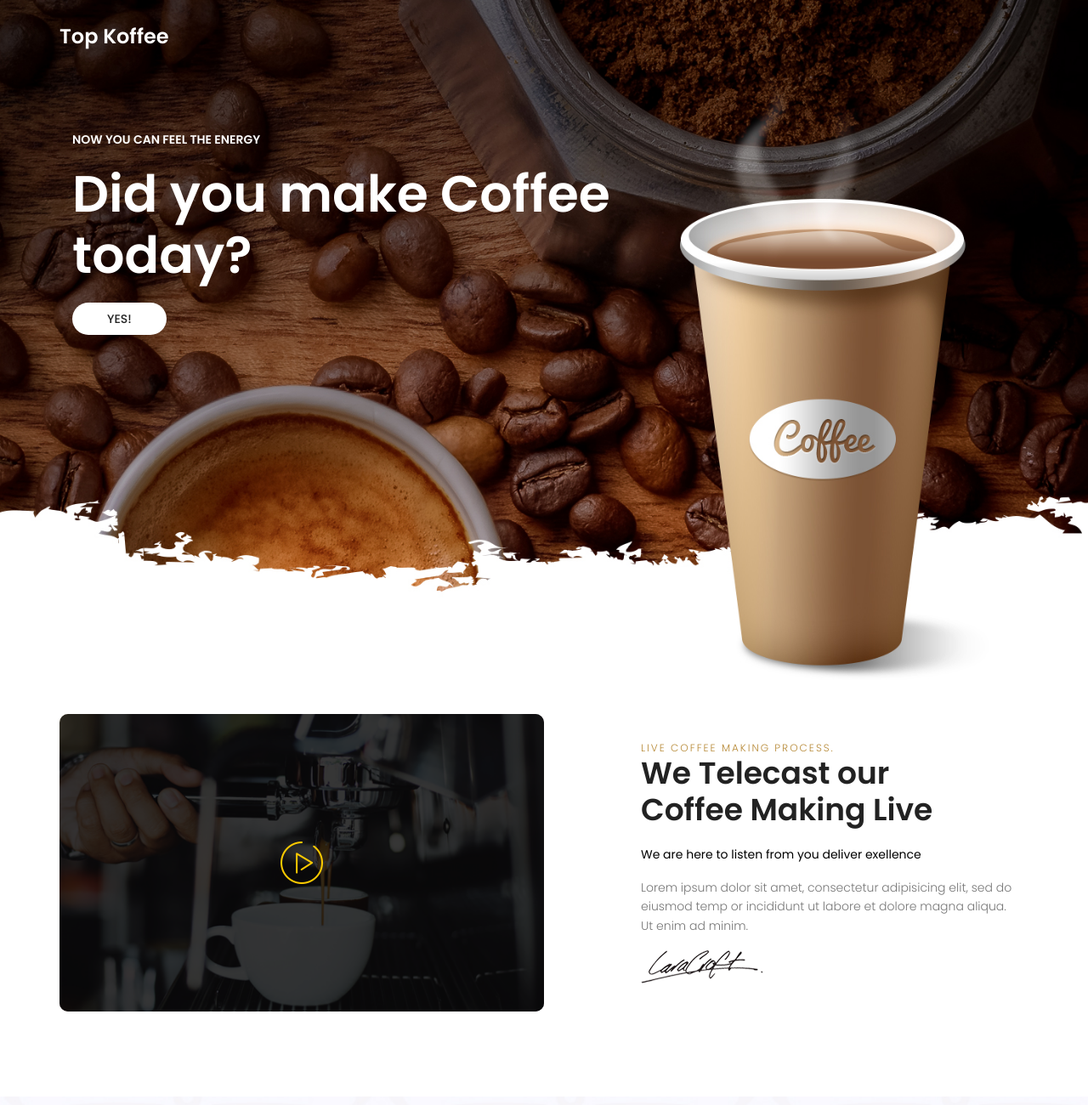
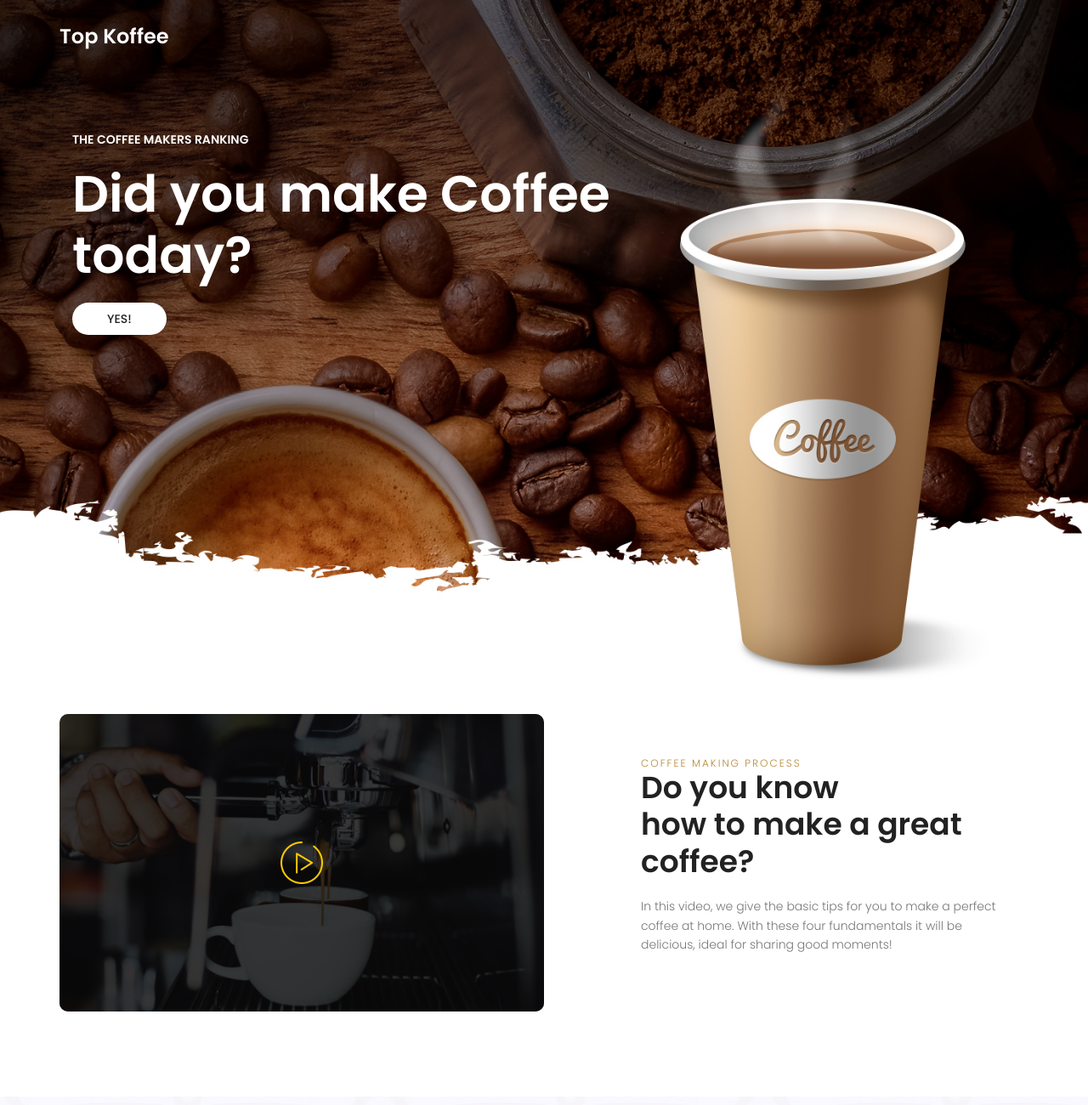
Before and after one commit to lucasrosa/topkoffee, a React app: page coffee/dist/index.html in a window 1280 px wide. Shown: the top 1300 px of the page at 85% size. Built offline with nearby package versions, Linux system fonts and the light colour scheme.

Commit message:
Updated UI

```diff
--- a/coffee/dist/index.html
+++ b/coffee/dist/index.html
@@ -57,7 +57,7 @@
 				<div class="container">
 					<div style="height:100vh" class="row fullscreen d-flex align-items-center justify-content-start">
 						<div class="banner-content col-lg-7">
-							<h6 class="text-white text-uppercase">Now you can feel the Energy</h6>
+							<h6 class="text-white text-uppercase">The coffee makers ranking</h6>
 							<h1>
 								Did you make Coffee <br>
 								today?
@@ -75,17 +75,17 @@
 					<div class="row justify-content-start align-items-center">
 						<div class="col-lg-6 video-right justify-content-center align-items-center d-flex">
 							<div class="overlay overlay-bg"></div>
-							<a class="play-btn" href="https://www.youtube.com/watch?v=ARA0AxrnHdM"><img class="img-fluid" src="img/play-icon.png" alt=""></a>
+							<a class="play-btn" target="_blank" href="https://www.youtube.com/watch?v=MZTQOXbcywU"><img class="img-fluid" src="img/play-icon.png" alt=""></a>
 						</div>
 						<div class="col-lg-6 video-left">
-							<h6>Live Coffee making process.</h6>
-							<h1>We Telecast our <br>
-							Coffee Making Live</h1>
-							<p><span>We are here to listen from you deliver exellence</span></p>
+							<h6>Coffee making process</h6>
+							<h1>Do you know <br>
+							how to make a great coffee?</h1>
+							<!--<p><span>We are here to listen from you deliver exellence</span></p> -->
 							<p>
-								Lorem ipsum dolor sit amet, consectetur adipisicing elit, sed do eiusmod temp or incididunt ut labore et dolore magna aliqua. Ut enim ad minim.
+									In this video, we give the basic tips for you to make a perfect coffee at home. With these four fundamentals it will be delicious, ideal for sharing good moments!
 							</p>
-							<img class="img-fluid" src="img/signature.png" alt="">
+							<!-- <img class="img-fluid" src="img/signature.png" alt=""> -->
 						</div>
 					</div>
 				</div>
@@ -135,7 +135,7 @@
 									Approximate weight: 350 grams <br />
 							</p>
 							<p class="post-date">
-								Origin: <a href="http://canecadodev.com" target="_blank">canecadodev.com</a>
+								From <a href="http://canecadodev.com" target="_blank">canecadodev.com</a>
 							</p>
 						</div>
 						<div class="col-lg-6 col-md-6 single-blog">
@@ -151,7 +151,7 @@
 									Approximate weight: 20 grams <br />
 							</p>
 							<p class="post-date">
-								Origin: <a href="http://canecadodev.com" target="_blank">canecadodev.com</a>
+								From <a href="http://canecadodev.com" target="_blank">canecadodev.com</a>
 							</p>
 						</div>
 					</div>
```
